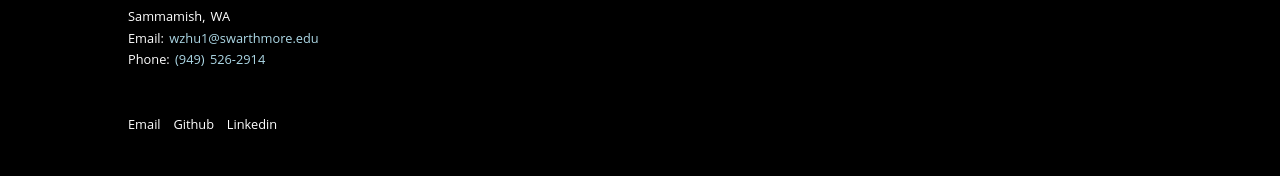
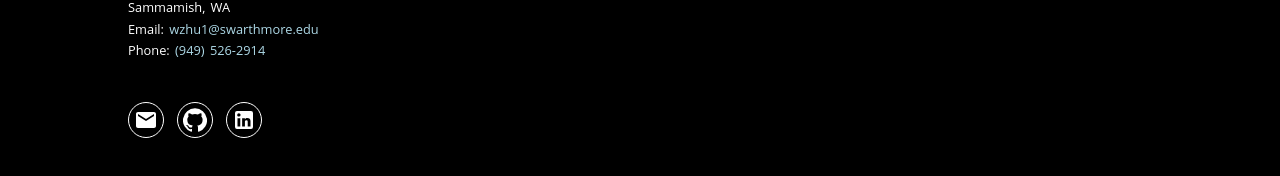
Before and after one commit to weiyizhu/personal-website, a React (Create React App) app: page / in a window 1280 px wide. Shown: the part 1607-1783 px from the top of the page. Built offline with nearby package versions, Linux system fonts and the light colour scheme; a web font is replaced by a local one.

Commit message:
add icons to footer

```diff
--- a/package.json
+++ b/package.json
@@ -3,6 +3,8 @@
   "version": "0.1.0",
   "private": true,
   "dependencies": {
+    "@material-ui/core": "^4.11.3",
+    "@material-ui/icons": "^4.11.2",
     "@testing-library/jest-dom": "^5.11.9",
     "@testing-library/react": "^11.2.5",
     "@testing-library/user-event": "^12.7.1",
--- a/src/components/Footer/Footer.css
+++ b/src/components/Footer/Footer.css
@@ -35,5 +35,20 @@
 }
 
 .footer_socials li {
-    padding-right: 1vw;
+    margin-right: 1vw;
+    padding: 0.4vw;
+    border: 1px solid white;
+    border-radius: 50%;
+    cursor: pointer;
+    transition: all 0.3s ease-in-out;
+    line-height: 0.4vw;
 }
+
+.footer_socials li a{
+    text-decoration: none;
+    color: white;
+}
+
+.footer_socials li:hover {
+    background-color: lightblue;
+}
--- a/src/components/Footer/Footer.js
+++ b/src/components/Footer/Footer.js
@@ -1,5 +1,6 @@
 import React from "react";
 import "./Footer.css";
+import {Email, GitHub, LinkedIn} from '@material-ui/icons'
 
 const Footer = (props) => {
   return (
@@ -17,9 +18,21 @@ const Footer = (props) => {
           </p>
         </div>
         <ul className="footer_socials">
-          <li>Email</li>
-          <li>Github</li>
-          <li>Linkedin</li>
+          <li>
+            <a href="mailto:wzhu1@swarthmore.edu">
+              <Email />
+            </a>
+          </li>
+          <li>
+            <a href="https://github.com/weiyizhu" target="_blank">
+              <GitHub />
+            </a>
+          </li>
+          <li>
+            <a href="https://www.linkedin.com/in/weiyizhu/" target="_blank">
+              <LinkedIn />
+            </a>
+          </li>
         </ul>
       </div>
     </div>
```
Also changed, not shown: 1 other file (tests, documents, lock files or other folders).
